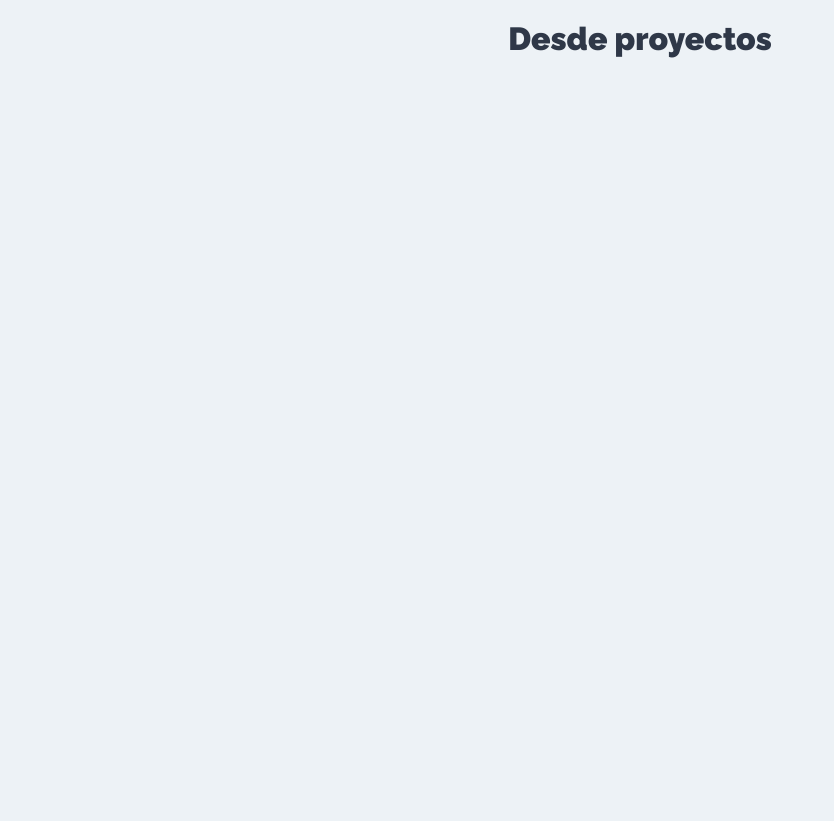
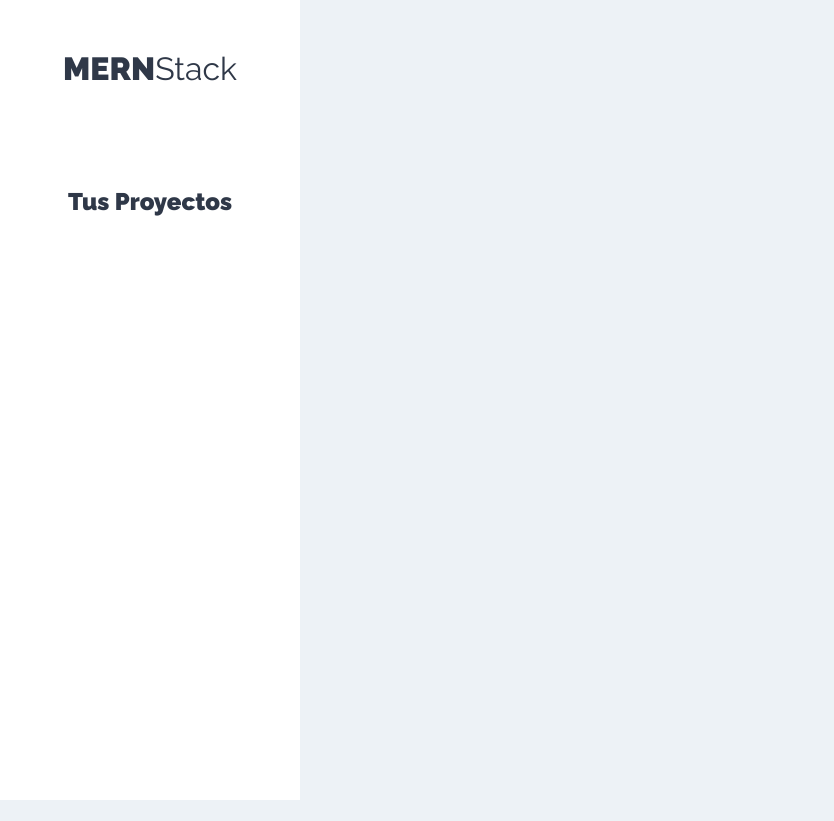
Before and after one commit to bgomez-2015482/Mern-Stack, a React (Create React App) app in the folder client/: page /projects in a window 1280 px wide. Shown: the whole page, without its empty margins (0-834 px from the left). After the commit the page ends 800 px from the top, so only its background shows below. Built offline with nearby package versions, Linux system fonts and the light colour scheme.

Commit message:
Creating sidebar component to insert into projects component

```diff
--- /dev/null
+++ b/client/src/components/layout/Sidebar.jsx
@@ -0,0 +1,15 @@
+import React from 'react';
+
+const Sidebar = () => {
+    return (
+        <aside>
+        <h1>MERN<span>Stack</span></h1>
+        <div className="proyectos">
+            <h2>Tus Proyectos</h2>
+        </div>
+
+        </aside>
+    );
+}
+
+export default Sidebar;
--- a/client/src/components/projects/Projects.jsx
+++ b/client/src/components/projects/Projects.jsx
@@ -1,7 +1,23 @@
 import React from 'react';
 
+import Sidebar from '../layout/Sidebar';
+
 const Projects = () => {
-    return ( <h1>Desde proyectos</h1> );
+    return (
+        <div className="contenedor-app">
+
+        <Sidebar />
+
+        <div className="seccion-principal">
+            <main>
+                <div className="contenedor-tareas">
+
+                </div>
+            </main>
+        </div>
+
+        </div>
+    );
 }
 
 export default Projects;
```
Also changed, not shown: 1 other file (tests, documents, lock files or other folders).
